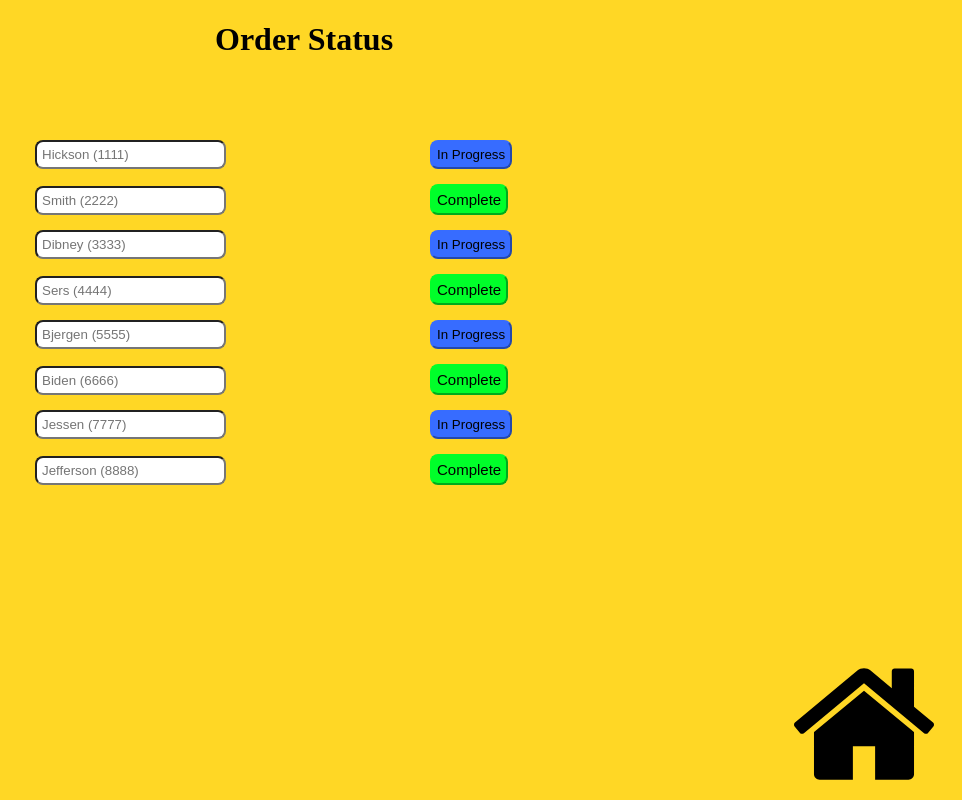
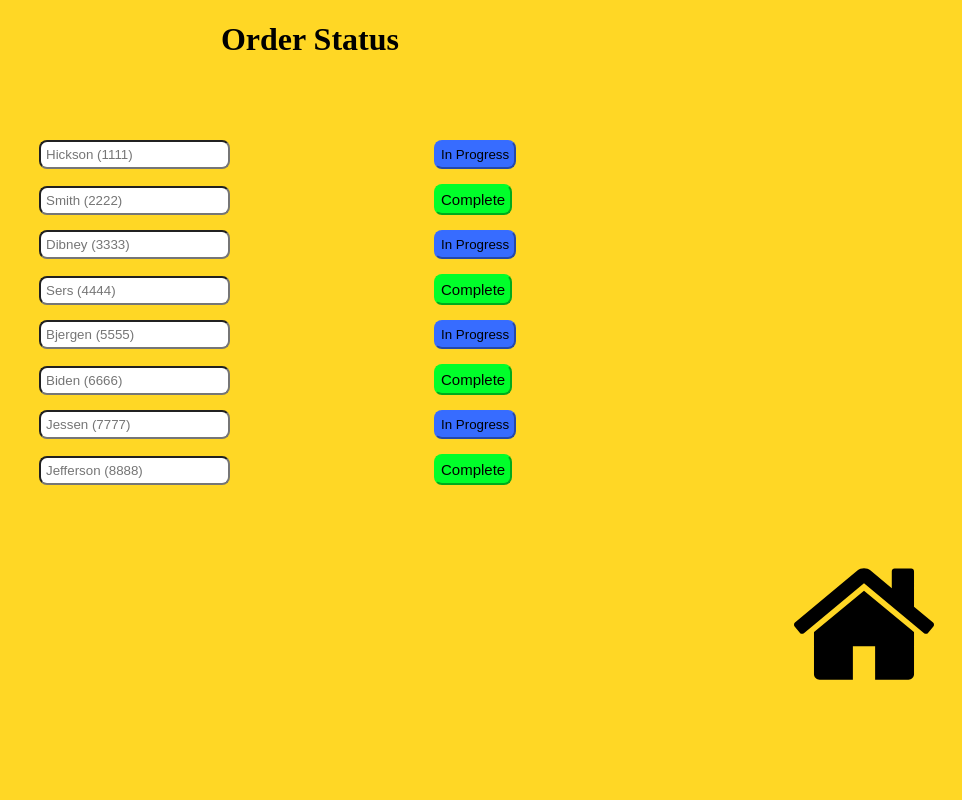
Before and after one commit to CS340PizzaShop/pizza-shop, a PHP site: page /HTML/order_status.html in a window 1280 px wide. Shown: the whole page, without its empty margins (318-1280 px from the left). Run offline with PHP 8.4, Linux system fonts and the light colour scheme.

Commit message:
Converting px margins to %'s and renaming css classes to improve comprehension and readability.

```diff
--- a/HTML/order_status.html
+++ b/HTML/order_status.html
@@ -12,39 +12,39 @@
     </head>
 
     <body>
-        <h1 style = "margin-left: 525px">Order Status</h1>
+        <h1 style = "margin-left: 42%">Order Status</h1>
 
-        <input type = "text" name = "order1" class = "orderstatustop" placeholder="Hickson (1111)">
+        <input type = "text" name = "order1" class = "orderIDtop" placeholder="Hickson (1111)">
         <button  name = "order1_status" class = "inprogress">In Progress</button>
 
         <br>
 
-        <input type = "text" name = "order2" class = "orderstatus" placeholder="Smith (2222)">
-        <button  name = "order2_status" onclick = "inprogress" class = "complete">Complete</button>
+        <input type = "text" name = "order2" class = "orderID" placeholder="Smith (2222)">
+        <button  name = "order2_status" class = "complete">Complete</button>
 
         <br>
-        <input type = "text" name = "order3" class = "orderstatus" placeholder="Dibney (3333)">
+        <input type = "text" name = "order3" class = "orderID" placeholder="Dibney (3333)">
         <button  name = "order3_status" class = "inprogress">In Progress</button>
 
         <br>
 
-        <input type = "text" name = "order4" class = "orderstatus" placeholder="Sers (4444)">
+        <input type = "text" name = "order4" class = "orderID" placeholder="Sers (4444)">
         <button  name = "order4_status" class = "complete">Complete</button>
         <br>
 
-        <input type = "text" name = "order5" class = "orderstatus" placeholder="Bjergen (5555)">
+        <input type = "text" name = "order5" class = "orderID" placeholder="Bjergen (5555)">
         <button  name = "order5_status" class = "inprogress">In Progress</button>
         <br>
 
-        <input type = "text" name = "order6" class = "orderstatus" placeholder="Biden (6666)">
+        <input type = "text" name = "order6" class = "orderID" placeholder="Biden (6666)">
         <button  name = "order6_status" class = "complete">Complete</button>
         <br>
 
-        <input type = "text" name = "order7" class = "orderstatus" placeholder="Jessen (7777)">
+        <input type = "text" name = "order7" class = "orderID" placeholder="Jessen (7777)">
         <button  name = "order7_status" class = "inprogress">In Progress</button>
         <br>
 
-        <input type = "text" name = "order8" class = "orderstatus" placeholder="Jefferson (8888)">
+        <input type = "text" name = "order8" class = "orderID" placeholder="Jefferson (8888)">
         <button  name = "order8_status" class = "complete">Complete</button>
 
 
--- a/css/order_status.css
+++ b/css/order_status.css
@@ -17,18 +17,18 @@ body {
     background-size: auto auto;
 }
 
-.orderstatus {
+.orderID {
     margin-bottom: 15px;
-    margin-left: 345px;
+    margin-left: 27.611%;
     border-radius: 8px;
     padding: 5px;
     margin-right: 200px;
 }
 
-.orderstatustop {
+.orderIDtop {
     margin-top: 60px;
     margin-bottom: 15px;
-    margin-left: 345px;
+    margin-left: 27.611%;
     border-radius: 8px;
     padding: 5px;
     margin-right: 200px;
@@ -55,6 +55,6 @@ body {
 .homeBtn {
     position: relative;
     float: right;
-    bottom: -200px;
+    bottom: -100px;
     left: -20px;
 }
```
